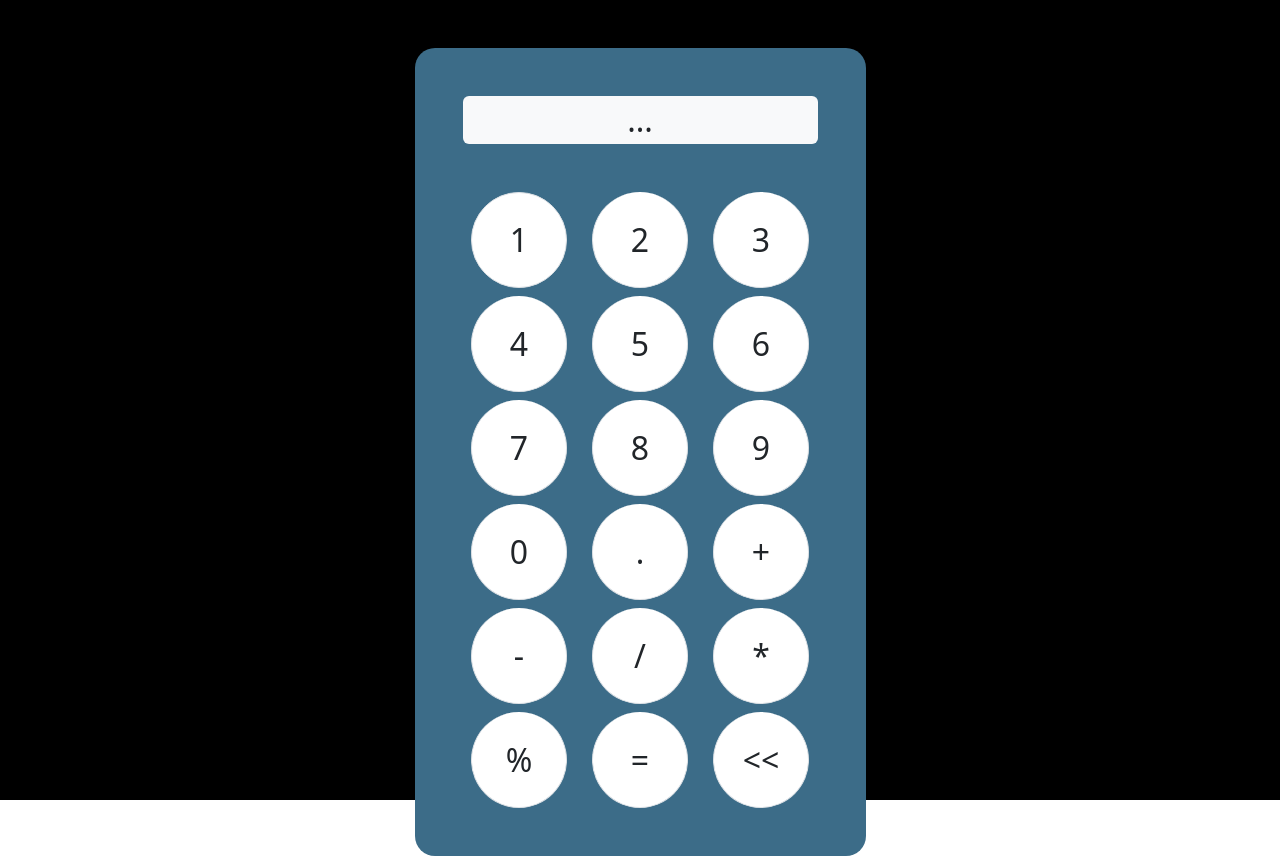
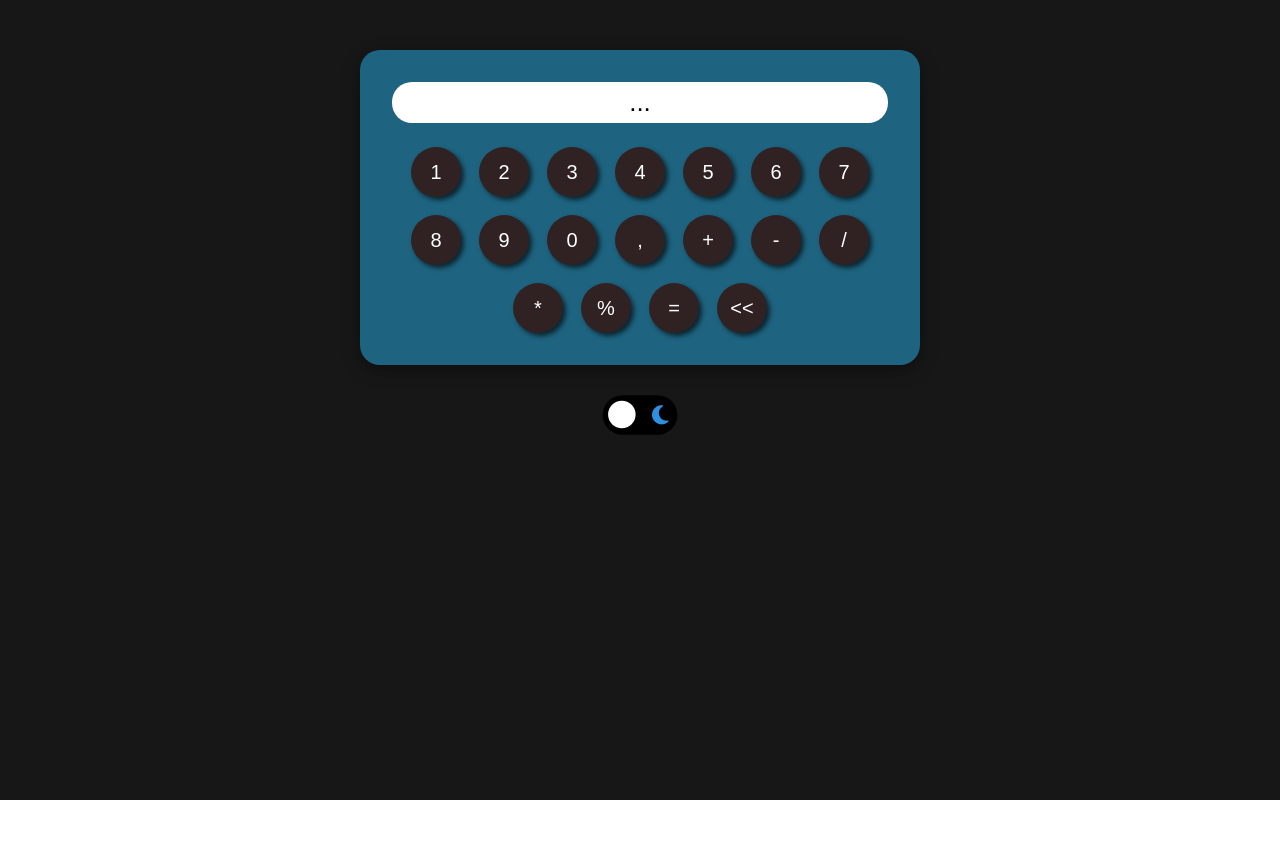
Before and after one commit to lllleao/calculadora, a Vue app: page / in a window 1280 px wide. After the commit the page ends 800 px from the top, so only its background shows below. Built offline with nearby package versions, Linux system fonts and the light colour scheme.

Commit message:
projeto quase completamente terminado

```diff
--- a/index.html
+++ b/index.html
@@ -8,6 +8,7 @@
   </head>
   <body>
     <div id="app"></div>
+    <script src="https://kit.fontawesome.com/58ea2f345c.js" crossorigin="anonymous"></script>
     <script type="module" src="/src/main.js"></script>
   </body>
 </html>
--- a/package.json
+++ b/package.json
@@ -9,13 +9,11 @@
     "preview": "vite preview"
   },
   "dependencies": {
-    "@fortawesome/free-brands-svg-icons": "^6.5.2",
-    "@fortawesome/vue-fontawesome": "^3.0.6",
-    "bootstrap": "^5.3.3",
     "vue": "^3.4.21"
   },
   "devDependencies": {
     "@vitejs/plugin-vue": "^5.0.4",
+    "sass": "^1.75.0",
     "vite": "^5.2.8"
   }
 }
--- a/src/App.vue
+++ b/src/App.vue
@@ -1,9 +1,8 @@
 <script setup>
 import { reactive } from 'vue'
 import Calculadora from './components/Calculadora.vue'
-
 const state = reactive({
-  numbers: [1, 2, 3, 4, 5, 6, 7, 8, 9, 0, '.'],
+  numbers: [1, 2, 3, 4, 5, 6, 7, 8, 9, 0, ','],
   number01: '',
   number02: '',
   simboloOperacao: '',
@@ -11,14 +10,16 @@ const state = reactive({
   numeroDaConta: '',
   resultado: 0,
   dPorZero: 'Impossível dividir por 0',
+  converterPonto: '',
+  number01Virgula: '',
+  number02Virgula: '',
+  juntarNumVirgula: ''
 })
 
 const divisaoPorZero = (n1, n2) => {
   const operacaoTeste = parseFloat(n1) / parseFloat(n2)
 
-  if (isNaN(operacaoTeste)) {
-    return '...'
-  } else if (n2 == 0) {
+  if (n2 == 0) {
     return state.dPorZero
   } else {
     return operacaoTeste
@@ -42,49 +43,107 @@ const operacao = () => {
   }
 }
 
-
-
+// Início dos SetNumbers
 const setNumber01 = (numero) => {
-  state.number01 = numero
+  state.number01Virgula = adicionarVirgula(numero.replace('.', ','))
+  state.number01 = numero.replace(',', '.')
 }
 
 const setNumber02 = (numero) => {
-  state.number02 = numero
+  state.number02Virgula = adicionarVirgula(numero.replace('.', ','))
+  state.number02 = numero.replace(',', '.')
+}
+
+const seMensagemDividirPorZero = () => {
+  if (state.numeroDaConta === state.dPorZero) {
+    state.numeroDaConta = ''
+  }
+}
+
+const apagarPontoDuplicado = () => {
+  const existe = -1
+  const jaTemPonto = state.numeroDaConta.indexOf(',') !== existe ? true : false
+  const doisPontos = state.numeroDaConta.indexOf(',,') !== existe ? true : false
+
+  if (jaTemPonto) {
+
+    if (doisPontos) {
+      state.numeroDaConta = state.numeroDaConta.replace(',,', ',')
+    }
+
+    const pontos = [...state.numeroDaConta].filter(item => {
+      return item === ','
+    })
+
+    if (pontos.length > 1) {
+      state.numeroDaConta = state.numeroDaConta.slice(0, state.numeroDaConta.lastIndexOf(','))
+    }
+  }
+
+}
+
+
+function adicionarVirgula(numero) {
+  let inde = numero.indexOf(',')
+  state.juntarNumVirgula = inde !== -1 ? numero.slice(inde) : ''
+  state.converterPonto = inde !== -1 ? numero.slice(0, inde) : numero
+
+  let resultado = '';
+
+  let tamanho = state.converterPonto.length;
+  let diferenca = tamanho % 3;
+
+  for (let i = 0; i < tamanho; i++) {
+    if (i > 0 && (i - diferenca) % 3 === 0) {
+      resultado += '.';
+    }
+    resultado += state.converterPonto[i];
+  }
+  return resultado + state.juntarNumVirgula
 }
 
 const setNumbers = (evento) => {
+  seMensagemDividirPorZero()
   state.numeroDaConta += evento.target.innerHTML
-  const listaNomesOp = ['soma', 'subtracao', 'multiplicacao', 'divisao', 'porcentagem']
-  if (state.numeroDaConta[0] === '.') {
+  apagarPontoDuplicado()
+
+
+  const seComecaComPonto = state.numeroDaConta[0] === ','
+
+  if (seComecaComPonto) {
     state.numeroDaConta = ''
   }
-  const teste = listaNomesOp.some(item => {
+
+  const listaNomesOp = ['soma', 'subtracao', 'multiplicacao', 'divisao', 'porcentagem']
+
+  const verificacao = listaNomesOp.some(item => {
     return item === state.nomeOperacaoAtual
   })
 
-  if (teste) {
+  if (verificacao) {
     setNumber02(state.numeroDaConta)
   } else {
     setNumber01(state.numeroDaConta)
   }
 
 }
+// Fim dos SetNumbers
 
 const resultadoZero = () => {
   const verificacao = Boolean(state.number01 === '0' && !state.number02 && !state.nomeOperacaoAtual)
+
   if (verificacao) {
     state.numeroDaConta = ''
   } else {
     state.numeroDaConta = state.number01
   }
-  return state.numeroDaConta
 }
 
 const setOperacao = (item) => {
   let { number01, number02 } = state
 
 
-  const verificacao = number01.length >= 1 && number02.length === 0
+  const verificacao = number01.length >= 1 && number02.length === 0 && state.number01 !== state.dPorZero
 
   if (verificacao) {
     state.nomeOperacaoAtual = item.target.dataset.operacao
@@ -97,8 +156,8 @@ const setOperacao = (item) => {
 }
 
 const show = () => {
-  const resultadoTela = `${state.number01} ${state.simboloOperacao} ${state.number02}`
-  if (state.number01 === '') {
+  const resultadoTela = `${state.number01Virgula} ${state.simboloOperacao} ${state.number02Virgula}`
+  if (state.number01Virgula === '') {
     return '...'
   } else {
     return resultadoTela
@@ -107,64 +166,106 @@ const show = () => {
 }
 
 const igual = (e) => {
+  const verificacao = Boolean(state.number02)
   state.resultado = operacao()
+  if (verificacao) {
     state.number01 = state.resultado.toString()
     state.number02 = ''
+
+    const verificacaoDPorZero = state.resultado === state.dPorZero ? state.resultado : adicionarVirgula(state.number01.replace('.', ','))
+
+    state.number01Virgula = verificacaoDPorZero
+    state.number02Virgula = ''
     state.simboloOperacao = ''
     state.nomeOperacaoAtual = ''
     resultadoZero()
   }
+}
+
+const apagarElementoComVirgula = () => {
+  let listaDeElementosComVirgula = []
+
+  const verificacao = state.number02Virgula.length === 0 && state.simboloOperacao.length === 0
+  if (verificacao) {
+
+    listaDeElementosComVirgula = [...state.number01Virgula]
+    listaDeElementosComVirgula.pop()
+
+
+    if (listaDeElementosComVirgula.length === 0) {
+      state.number01Virgula = ''
+    } else {
+      state.number01Virgula = ''
+
+      listaDeElementosComVirgula.forEach(itens => {
+        state.number01Virgula += itens
+      })
+      state.number01Virgula = adicionarVirgula(state.number01Virgula.replace(/\./g, ''))
+
+    }
+  } else if (state.number02Virgula.length !== 0) {
+    listaDeElementosComVirgula = [...state.number02Virgula]
+    listaDeElementosComVirgula.pop()
+
+    if (listaDeElementosComVirgula.length === 0) {
+      state.number02Virgula = ''
+    } else {
+      state.number02Virgula = ''
+
+      listaDeElementosComVirgula.forEach(itens => {
+        state.number02Virgula += itens
+      })
+      state.number02Virgula = adicionarVirgula(state.number02Virgula.replace(/\./g, ''))
+    }
+  } else {
+    state.nomeOperacaoAtual = state.simboloOperacao = ''
+    state.numeroDaConta = state.number01
+  }
+}
 
 const apagarElemento = () => {
-  const listaDeElementos = []
+  let listaDeElementos = []
+  const verificacao = state.number02.length === 0 && state.simboloOperacao.length === 0
+  const impossivelDPorZero = state.number01 === state.dPorZero
+  if (verificacao) {
 
-  if (state.number02.length === 0 && state.simboloOperacao.length === 0) {
-    for (let i = 0; i < state.number01.length; i++) {
-      listaDeElementos.push(state.number01[i])
+    if (impossivelDPorZero) {
+      state.number01 = ''
+    } else {
+      listaDeElementos = [...state.number01]
+      listaDeElementos.pop()
+
+
+      if (listaDeElementos.length === 0) {
+        state.numeroDaConta = state.number01 = ''
+      } else {
+        state.numeroDaConta = state.number01 = ''
+
+        listaDeElementos.forEach(itens => {
+          state.numeroDaConta = state.number01 += itens
+        })
+
       }
+    }
+  } else if (state.number02.length !== 0) {
+    listaDeElementos = [...state.number02]
     listaDeElementos.pop()
 
     if (listaDeElementos.length === 0) {
-      state.numeroDaConta = ''
-      state.number01 = ''
+      state.numeroDaConta = state.number02 = ''
     } else {
-      state.numeroDaConta = ''
-      state.number01 = ''
+      state.numeroDaConta = state.number02 = ''
+
       listaDeElementos.forEach(itens => {
-        state.number01 += itens
-        state.numeroDaConta += itens
+        state.number02 = state.numeroDaConta += itens
       })
     }
   }
-
-  if (state.number02.length !== 0) {
-    for (let i = 0; i < state.number02.length; i++) {
-      listaDeElementos.push(state.number02[i])
-    }
-    listaDeElementos.pop()
-
-    if (listaDeElementos.length === 0) {
-      state.numeroDaConta = ''
-      state.number02 = ''
-    } else {
-      state.numeroDaConta = ''
-      state.number02 = ''
-      listaDeElementos.forEach(itens => {
-        state.number02 += itens
-        state.numeroDaConta += itens
-      })
-    }
-    console.log(state.number02.length)
-  } else {
-    state.nomeOperacaoAtual = ''
-    state.simboloOperacao = ''
-  }
-
 }
 
 const apagar = (evento) => {
   apagarElemento()
-
+  apagarElementoComVirgula()
 }
 
 
@@ -172,19 +273,9 @@ const apagar = (evento) => {
 
 
 <template>
-  <main class="main">
-    <div class="container">
   <Calculadora :get-numbers="state.numbers" :show="show()" :set-numbers="setNumbers" :set-operacao="setOperacao"
     :igual="igual" :apagar="apagar" />
-    </div>
-  </main>
 </template>
 
 
-<style scoped>
-.main {
-  height: 100vh;
-  width: 100vw;
-  background-color: #000;
-}
-</style>
+<style scoped></style>
--- a/src/components/Calculadora.vue
+++ b/src/components/Calculadora.vue
@@ -1,70 +1,54 @@
 <script setup>
+import { reactive } from 'vue';
+
 const props = defineProps(['igual', 'getNumbers', 'show', 'setNumbers', 'setOperacao', 'pegarElemento', 'apagar'])
+
+const state = reactive({
+    novoModo: ''
+})
+
+const mudarModo = (evento) => {
+    const modo = evento.target.checked
+    state.novoModo = modo
+}
 
 </script>
 
 <template>
-    <div class="row">
-        <div class="col-5 ms-auto me-auto mt-5">
-            <div class="calculadora p-5">
-                <div class="row">
-                    <div class="col">
-                        <p class="mb-5 bg-light fs-2 text-center rounded">{{ props.show }}</p>
-                    </div>
-                </div>
-                <div class="row">
-                    <div class="numeros text-center">
-                        <ul class="list-group">
-                            <li @click="props.setNumbers" class="fs-2 list-group-item"
-                                v-for="numero in props.getNumbers">
+    <main class="main" :class="{'main--modo-light': state.novoModo}">
+        <div class="calculadora">
+            <p class="calculadora__display">{{ props.show }}</p>
+            <div class="numero">
+                <ul class="numero__list">
+                    <li class="numero__list__item" @click="props.setNumbers" v-for="numero in props.getNumbers">
                         {{ numero }}
                     </li>
-                            <li @click="props.setOperacao" class="fs-2 list-group-item" data-operacao="soma">+</li>
-                            <li @click="props.setOperacao" class="fs-2 list-group-item" data-operacao="subtracao">-</li>
-                            <li @click="props.setOperacao" class="fs-2 list-group-item" data-operacao="divisao">/</li>
-                            <li @click="props.setOperacao" class="fs-2 list-group-item" data-operacao="multiplicacao">*</li>
-                            <li @click="props.setOperacao" class="fs-2 list-group-item" data-operacao="porcentagem">%</li>
-                            <li @click="props.igual" class="fs-2 list-group-item">
+                    <li class="numero__list__item" @click="props.setOperacao" data-operacao="soma">+</li>
+                    <li class="numero__list__item" @click="props.setOperacao" data-operacao="subtracao">-</li>
+                    <li class="numero__list__item" @click="props.setOperacao" data-operacao="divisao">/</li>
+                    <li class="numero__list__item" @click="props.setOperacao" data-operacao="multiplicacao">*</li>
+                    <li class="numero__list__item" @click="props.setOperacao" data-operacao="porcentagem">%</li>
+                    <li class="igual numero__list__item" @click="props.igual">
                         =
                     </li>
-                            <li @click="props.apagar" class="fs-2 list-group-item">
-                                <<
-                            </li>
+                    <li class="delete numero__list__item" @click="props.apagar">
+                        << </li>
                 </ul>
             </div>
         </div>
+        <div class="interruptor">
+            <input @change="mudarModo" class="check" id="check" type="checkbox">
+
+            <label class="sun-moon" for="check">
+                <i class="sun fa-solid fa-sun"></i>
+
+                <i class="moon fa-solid fa-moon"></i>
+            </label>
         </div>
-        </div>
-    </div>
+    </main>
+
 </template>
 
-<style scoped>
-.calculadora {
-    background-color: #3c6c88;
-    border-radius: 20px;
-
-    p {
-        border-radius: 20px;
-    }
-}
-
-.list-group {
-    display: grid;
-    grid-template-columns: 1fr 1fr 1fr;
-    gap: .5rem;
-    place-items: center;
-
-    li {
-        width: 6rem;
-        height: 6rem;
-        max-width: 100%;
-        max-height: 100%;
-        cursor: pointer;
-        border-radius: 50px;
-        display: flex;
-        align-items: center;
-        justify-content: center;
-
-    }
-}
+<style lang="scss">
+@import '../scss/main.scss';
 </style>
--- a/src/main.js
+++ b/src/main.js
@@ -1,5 +1,5 @@
 import { createApp } from 'vue'
 import App from './App.vue'
-import 'bootstrap/dist/css/bootstrap.min.css';
+import 'sass';
 
 createApp(App).mount('#app')
--- /dev/null
+++ b/src/scss/base.scss
@@ -0,0 +1,9 @@
+* {
+    margin: 0;
+    padding: 0;
+    box-sizing: border-box;
+    color: #fff;
+    list-style: none;
+    font-family: sans-serif;
+    text-align: center;
+}
--- /dev/null
+++ b/src/scss/main.scss
@@ -0,0 +1,168 @@
+@use 'base';
+@use 'variaveis';
+@use 'sass:math';
+
+@function pixelParaEm($valorPixel, $valorDoContexto: 16px) {
+    @return math.div($valorPixel, $valorDoContexto)+em
+}
+
+.main {
+    height: 100vh;
+    width: 100vw;
+    padding-top: 50px;
+    background-color: variaveis.$backDark;
+    transition: background-color .5s ease;
+
+    &--modo-light {
+        $backDark: rgb(111, 236, 209);
+        $backCalc: #e78cd4;
+        $corBotao: #dbc25c;
+        background-color: $backDark;
+
+
+
+        .calculadora {
+            background-color: $backCalc;
+
+            .numero__list__item {
+                background-color: $corBotao;
+            }
+        }
+
+        .interruptor {
+            .sun-moon::after {
+                transform: translateX(32px);
+            }
+
+            .sun-moon .sun {
+                opacity: 1;
+            }
+
+            .sun-moon .moon {
+                opacity: 0;
+            }
+        }
+    }
+}
+
+
+
+.calculadora {
+    box-shadow: 0 4px 8px 0 rgba(0, 0, 0, 0.2), 0 6px 20px 0 rgba(0, 0, 0,0.19 );
+    background-color: variaveis.$backCalc;
+    max-width: 560px;
+    width: 95%;
+    margin: 0 auto 32px;
+    border-radius: 20px;
+    padding: 2rem;
+    transition: background-color 1s ease;
+
+    @media (max-width: 425px) {
+        width: 90%;
+    }
+
+    @media (min-width: 426px) {
+        width: 90%;
+    }
+
+    &__display {
+        max-width: 100%;
+        padding: 5px;
+        border-radius: 20px;
+        background-color: #fff;
+        font-size: pixelParaEm(26px);
+        color: #000;
+        overflow-y: auto;
+        margin-bottom: 24px;
+
+        @media (max-width: 425px) {
+            font-size: pixelParaEm(20px);
+        }
+    }
+
+    .numero {
+
+        &__list {
+            display: flex;
+            flex-wrap: wrap;
+            justify-content: center;
+            gap: 18px;
+
+            &__item {
+                border-radius: 50px;
+                cursor: pointer;
+                background-color: variaveis.$corBotao;
+                box-shadow: 3px 3px 5px #000000a4;
+                width: 50px;
+                height: 50px;
+                line-height: 50px;
+                font-size: pixelParaEm(20px);
+                transition: background-color 1s ease;
+
+
+                @media (max-width: 425px) {
+                    width: 50px;
+                    height: 50px;
+                    line-height: 50px;
+                    font-size: pixelParaEm(20px);
+                }
+            }
+        }
+    }
+}
+
+
+.interruptor {
+    margin-bottom: 18px;
+    display: flex;
+    align-items: center;
+    justify-content: center;
+
+    .check {
+        // opacity: 0;
+        position: absolute;
+    }
+
+    .sun-moon {
+        position: relative;
+        padding: 18px 8px;
+        display: flex;
+        align-items: center;
+        justify-content: space-between;
+        background-color: #000000;
+        border-radius: 50px;
+        width: 68px;
+        height: 20px;
+        cursor: pointer;
+
+        transform: scale(1.1);
+
+        &::after {
+            position: absolute;
+            content: '';
+            width: 25px;
+            height: 25px;
+            top: 5px;
+            left: 5px;
+            border-radius: 50%;
+            background-color: #fff;
+            transform: translateX(0);
+            transition: transform 1s ease;
+        }
+
+        .sun {
+            opacity: 0;
+            color: #f1c40f;
+            font-size: 18px;
+            transition: opacity .3s ease;
+        }
+
+        .moon {
+            color: #2d90e0;
+            opacity: 1;
+            font-size: 20px;
+            transition: opacity .3s ease;
+        }
+
+    }
+}
--- /dev/null
+++ b/src/scss/variaveis.scss
@@ -0,0 +1,3 @@
+$backDark: rgb(24, 23, 23);
+$corBotao: #302222;
+$backCalc: rgb(30, 100, 128);
```
Also changed, not shown: 1 other file (tests, documents, lock files or other folders). Lines whose indentation alone changed are shown as unchanged.
